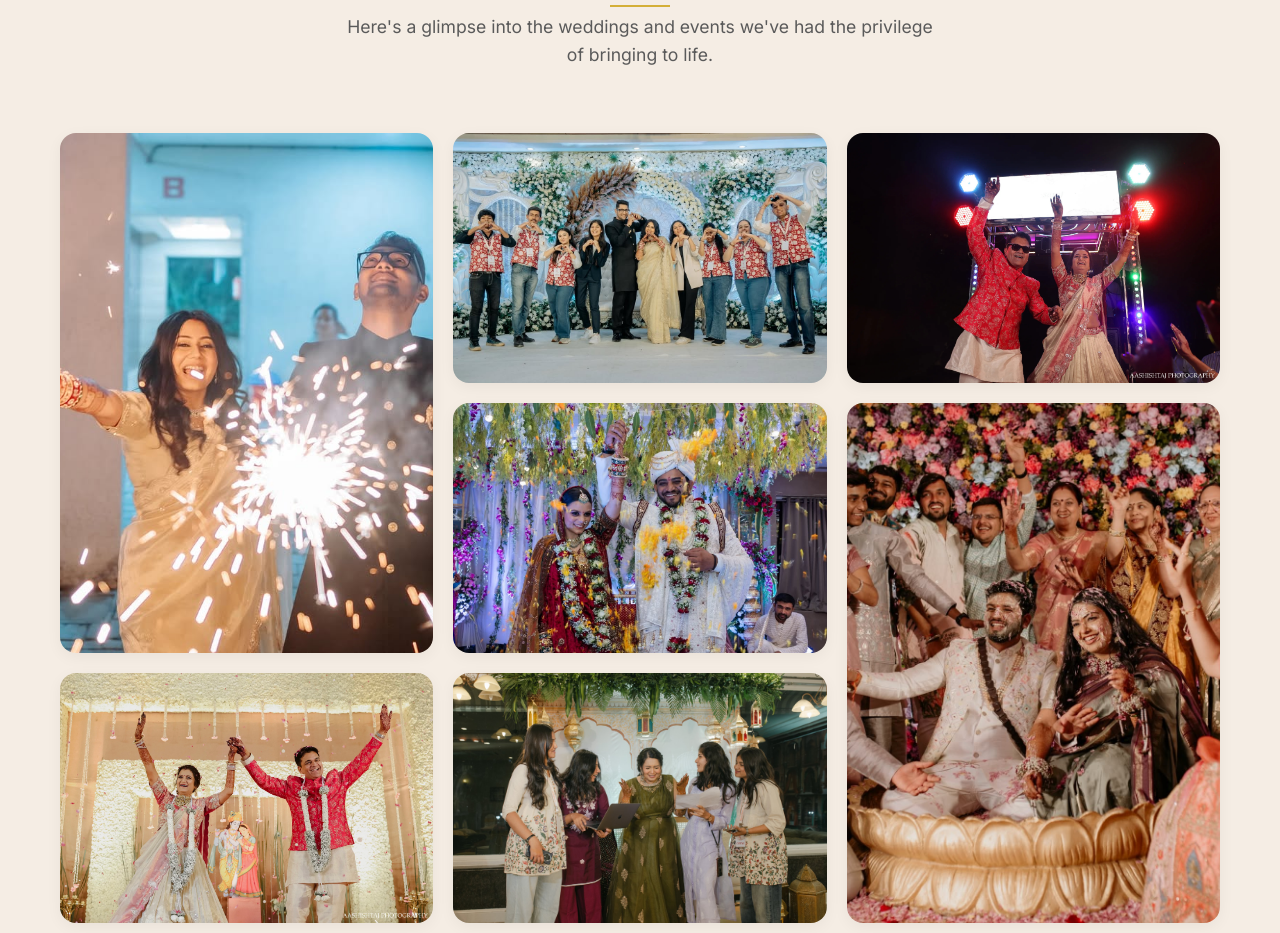
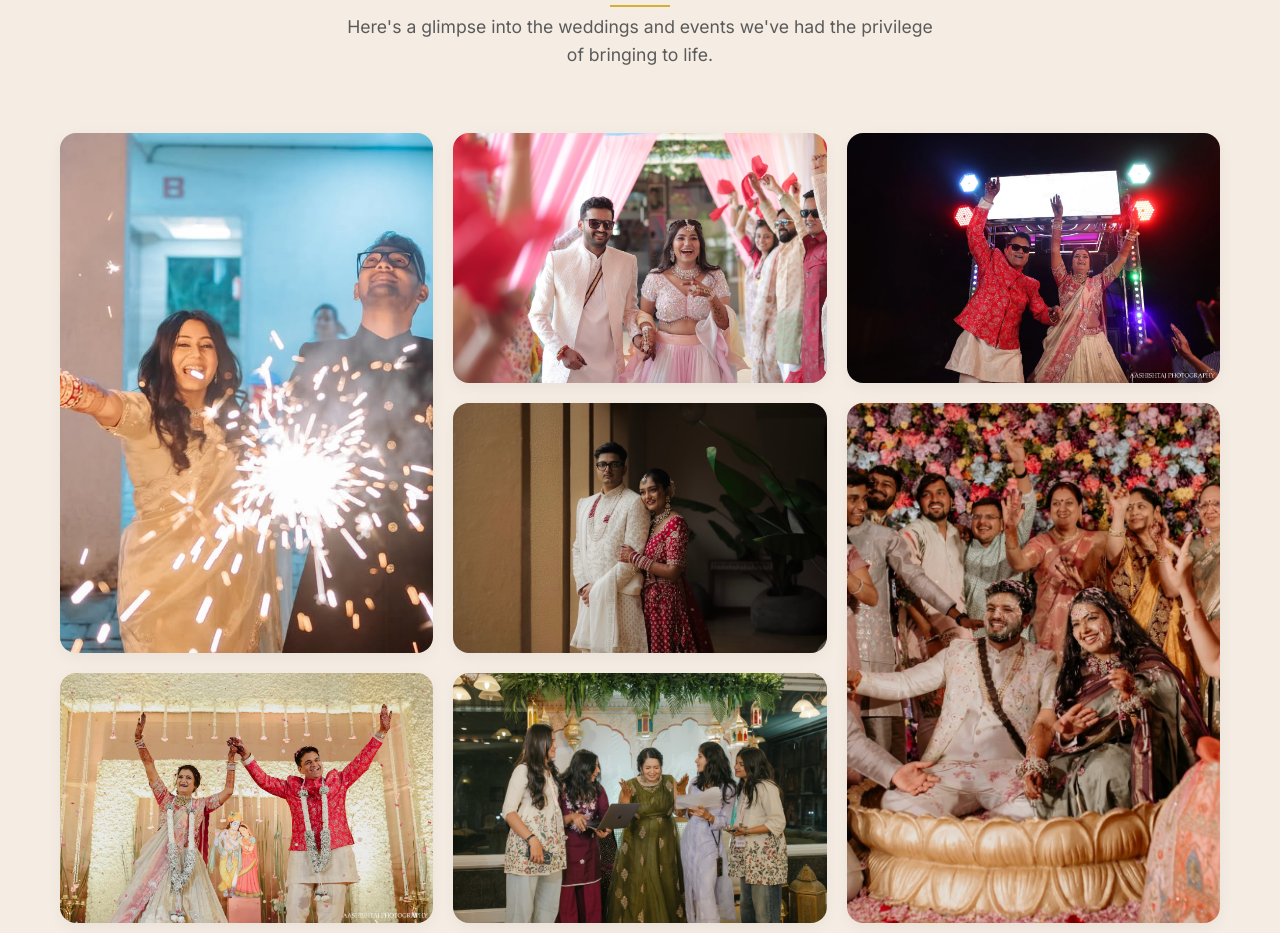
Before and after one commit to heet-pandya/The_Planning_Mantra, a plain HTML site: page index.html in a window 1280 px wide. Shown: the part 2561-3494 px from the top of the page. Drawn offline with nearby package versions, Linux system fonts and the light colour scheme; a web font is replaced by a local one.

Commit message:
Update portfolio gallery images and Vyomika Vyas bio text on About Us page

```diff
--- a/css/style.css
+++ b/css/style.css
@@ -874,7 +874,7 @@ img {
 }
 
 .portfolio-item:nth-child(2) {
-    background: url('../assets/gallery-img-7.jpg') center/cover;
+    background: url('../assets/IMG_4104.JPG.jpeg') center/cover;
 }
 
 .portfolio-item:nth-child(3) {
@@ -882,7 +882,7 @@ img {
 }
 
 .portfolio-item:nth-child(4) {
-    background: url('../assets/gallery-img-9.jpg') center/cover;
+    background: url('../assets/IMG_4105.PNG') center/cover;
 }
 
 .portfolio-item:nth-child(5) {
```
Also changed, not shown: about.html (+1 -1 lines).
